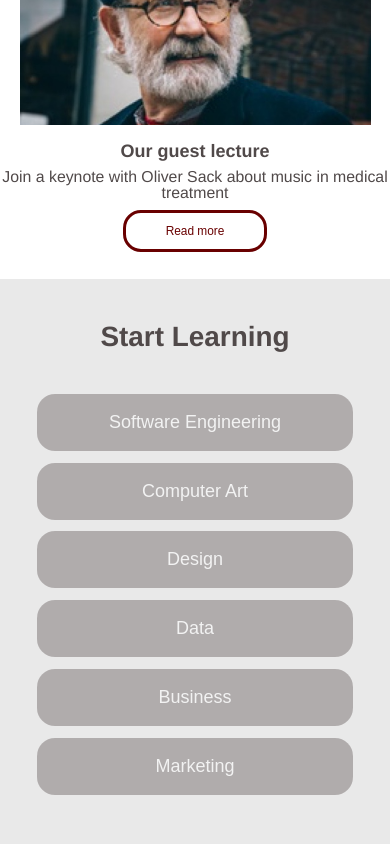
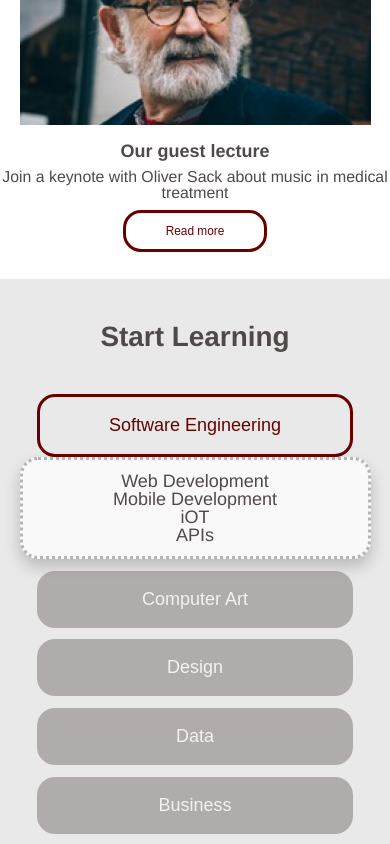
Before and after one commit to Alex-Ng7/colmar-academy, a plain HTML site: page index.html in a window 390 px wide. In both pictures the pointer is over the button "Software Engineering". Shown: the part 1382-2226 px from the top of the page. Drawn offline with Linux system fonts and the light colour scheme.

Commit message:
Add files via upload
finally got the drop down information to work, it was utilizing the + sibling selector that messed me up. added transitions along the way with basic animation keyframes

```diff
--- a/resources/css/style.css
+++ b/resources/css/style.css
@@ -543,20 +543,38 @@ header .mobile-logo img:hover:nth-child(1n+2){
   width: 90%;
 }
 
+@keyframes fadeIn {
+    from { opacity: 0; }
+      to { opacity: 1; }
+}
+
+@keyframes grow{
+  from {height: 0;}
+  to   {height: 50%;}
+}
+
 .mobile-boxes .mobile-box .course-info ul{
   background-color: #f9f9f9;
   box-shadow: 0px 8px 16px 0px rgba(0,0,0,0.2);
   padding: 12px 16px;
   z-index: 1;
   border-radius: 1rem;
-  width: 90%;
-  height: 100%;
   display: none;
 }
 
 /*why doesn't this work?*/
-.mobile-boxes .mobile-box button:hover .mobile-boxes .course-info ul{
+.mobile-boxes .mobile-box button:hover{
+  color: #690000;
+  background: rgba(0,0,0,0);
+  border: 3px #690000 solid;
+}
+
+.mobile-boxes .mobile-box button:hover + .course-info ul{
   display: block;
+  border: 3px rgba(129, 123, 123, 0.54) dotted;
+  height: 100%;
+  animation: fadeIn 1s,
+              grow 1s;
 }
 
 .thesis,
```
